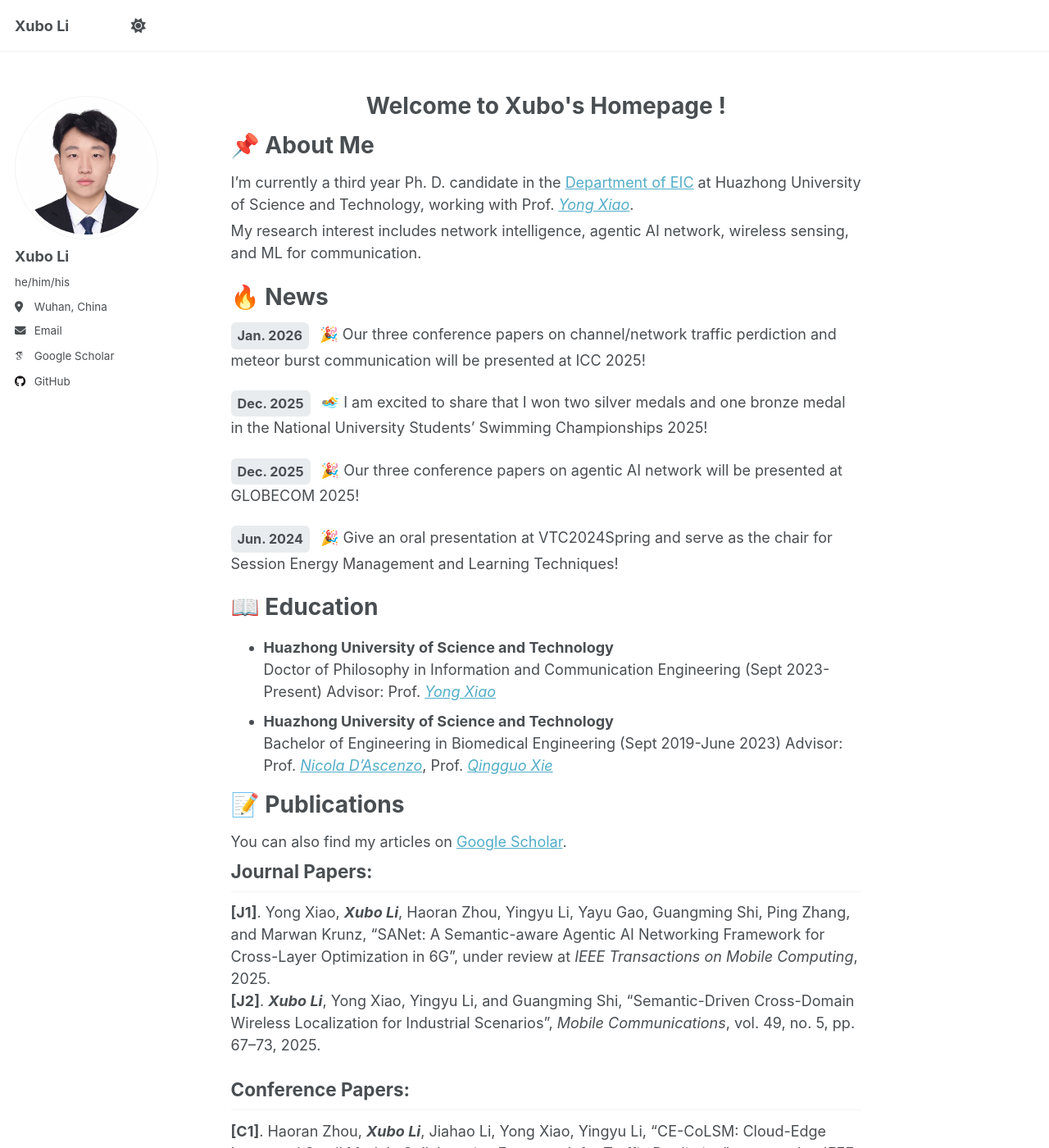
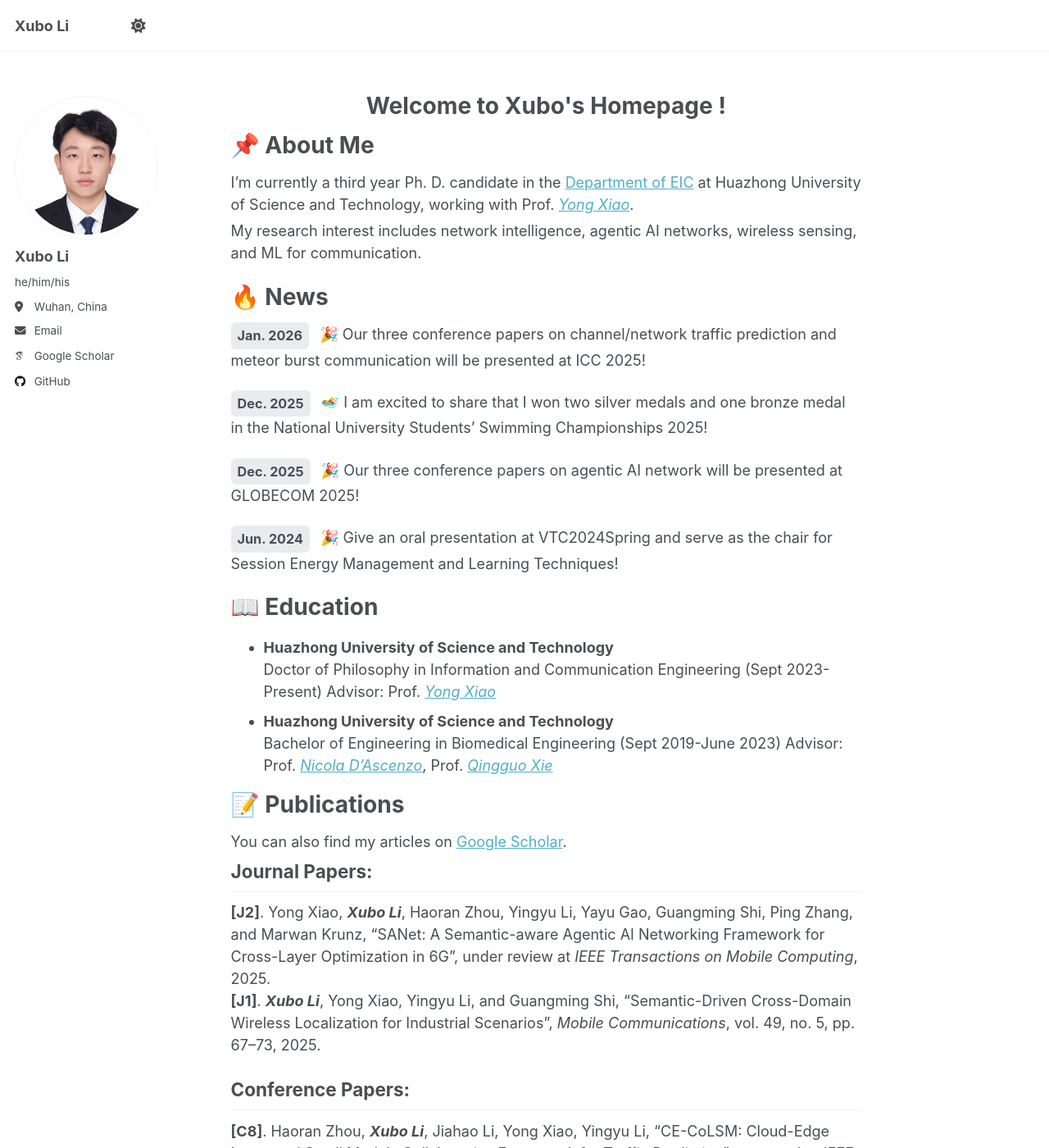
Before and after one commit to XuboLee/xubolee.github.io, a Jekyll site: the page built from _pages/about.md, in a window 1280 px wide and 1400 px high. Shown: the whole window at 82% size. Built offline with Jekyll 4.4.1, drawn with Linux system fonts in a browser that asks for light colours; some web fonts are replaced; a script that is not in the unit is left out; some of the changed text lies outside the part shown.

Commit message:
Update about.md

```diff
--- a/_pages/about.md
+++ b/_pages/about.md
@@ -16,11 +16,11 @@ I'm currently a third year Ph. D. candidate in the [Department of EIC](https://e
 
 <div style="margin-top: -1rem;"></div>
 
-My research interest includes network intelligence, agentic AI network, wireless sensing, and ML for communication.
+My research interest includes network intelligence, agentic AI networks, wireless sensing, and ML for communication.
 
 # 🔥 News
 <span style="background-color: #e9ecef; padding: 4px 8px; border-radius: 6px; font-size: 0.9em; margin-right: 8px; display: inline-block; vertical-align: middle;"><strong>Jan. 2026</strong></span>
-🎉 Our three conference papers on channel/network traffic perdiction and meteor burst communication will be presented at ICC 2025!<br>
+🎉 Our three conference papers on channel/network traffic prediction and meteor burst communication will be presented at ICC 2025!<br>
 
 <span style="background-color: #e9ecef; padding: 4px 8px; border-radius: 6px; font-size: 0.9em; margin-right: 8px; display: inline-block; vertical-align: middle;"><strong>Dec. 2025</strong></span>
 🏊 I am excited to share that I won two silver medals and one bronze medal in the National University Students' Swimming Championships 2025!<br>
@@ -42,20 +42,20 @@ You can also find my articles on [Google Scholar](https://scholar.google.com/cit
 <div style="margin-top: -2rem;"></div>
 
 ## Journal Papers:
-**[J1]**. Yong Xiao, <strong><em>Xubo Li</em></strong>, Haoran Zhou, Yingyu Li, Yayu Gao, Guangming Shi, Ping Zhang, and Marwan Krunz, "SANet: A Semantic-aware Agentic AI Networking Framework for Cross-Layer Optimization in 6G", under review at <em>IEEE Transactions on Mobile Computing</em>, 2025.<br>
-**[J2]**. <strong><em>Xubo Li</em></strong>, Yong Xiao, Yingyu Li, and Guangming Shi, "Semantic-Driven Cross-Domain Wireless Localization for Industrial Scenarios", <em>Mobile Communications</em>, vol. 49, no. 5, pp. 67–73, 2025.<br>
+**[J2]**. Yong Xiao, <strong><em>Xubo Li</em></strong>, Haoran Zhou, Yingyu Li, Yayu Gao, Guangming Shi, Ping Zhang, and Marwan Krunz, "SANet: A Semantic-aware Agentic AI Networking Framework for Cross-Layer Optimization in 6G", under review at <em>IEEE Transactions on Mobile Computing</em>, 2025.<br>
+**[J1]**. <strong><em>Xubo Li</em></strong>, Yong Xiao, Yingyu Li, and Guangming Shi, "Semantic-Driven Cross-Domain Wireless Localization for Industrial Scenarios", <em>Mobile Communications</em>, vol. 49, no. 5, pp. 67–73, 2025.<br>
 
 <div style="margin-top: -1rem;"></div>
 
 ## Conference Papers:
-**[C1]**. Haoran Zhou, <strong><em>Xubo Li</em></strong>, Jiahao Li, Yong Xiao, Yingyu Li, "CE-CoLSM: Cloud-Edge Large and Small Models Collaborative Framework for Traffic Prediction", accepted at <em>IEEE International Conference on Communication (ICC)</em>, Glasgow, Scotland, UK, May 2026.<br>
-**[C2]**. Zishuo Wang, <strong><em>Xubo Li</em></strong>, Yong Xiao, Zan Li, "Deep Reinforcement Learning-based Multi-parameter Adaptation for Meteor Burst Communication", accepted at <em>IEEE International Conference on Communication (ICC)</em>, Glasgow, Scotland, UK, May 2026.<br>
-**[C3]**. Shihao Xie, <strong><em>Xubo Li</em></strong>, Qi Wang, Yong Xiao, Yingyu Li, "SMART: A Sparse MoE-Transformer Framework for Environment-aware Channel Prediction", accepted at <em>IEEE International Conference on Communication (ICC)</em>, Glasgow, Scotland, UK, May 2026.<br>
-**[C4]**. <strong><em>Xubo Li</em></strong>, Yong Xiao, and Yingyu Li, "On the Generalization and Personalization Tradeoff for Agentic AI Networks," <em>IEEE Global Communications Conference (GLOBECOM)</em>, Taipei, Taiwan, China, Dec. 2025. [PDF](http://xubolee.github.io/files/GLOBECOM25_MAN.pdf) [Slides](http://xubolee.github.io/files/GLOBECOM25_MAN_Slides.pdf)<br>
-**[C5]**. Qi Wang, <strong><em>Xubo Li</em></strong>, and Yong Xiao, "LoRAT: Low Rank Adaptation and Transfer for Multi-environment Channel Estimations," <em>IEEE Global Communications Conference (GLOBECOM)</em>, Taipei, Taiwan, China, Dec. 2025. [PDF](http://xubolee.github.io/files/GLOBECOM25_LoRAT.pdf) [Slides](http://xubolee.github.io/files/GLOBECOM25_LoRAT_Slides.pdf)<br>
-**[C6]**. Yong Xiao, Haoran Zhou, <strong><em>Xubo Li</em></strong>, Yayu Gao, Guangming Shi, and Ping Zhang, "SANNet: A Semantic-Aware Agentic AI Networking Framework for Multi-Agent Cross-Layer Coordination," <em>IEEE Global Communications Conference (GLOBECOM)</em>, Taipei, Taiwan, China, Dec. 2025. [PDF](http://xubolee.github.io/files/GLOBECOM25_SANNet.pdf) [Slides](http://xubolee.github.io/files/GLOBECOM25_SANNet_Slides.pdf)<br>
-**[C7]**. Yayu Gao, Yong Xiao, Bo Liu, <strong><em>Xubo Li</em></strong>, Aoyu Hu, Wenhao Li, Yingyu Li, Guangming Shi, and Ping Zhang, "Skillsets on the Chain: A Blockchain-based Trustworthy Agentic AI Networking Framework," <em>IEEE Global Communications Conference (GLOBECOM)</em>, Taipei, Taiwan, China, Dec. 2025. [PDF](http://xubolee.github.io/files/GLOBECOM25_TrustAgentNet.pdf)<br>
-**[C8]**. <strong><em>Xubo Li</em></strong>, Yuanjie Jia, Yingyu Li, and Yong Xiao, "Towards Energy Efficient Federated Meta-learning in Edge Network," <em>IEEE Vehicular Technology Conference (VTC)</em>, Singapore, Jun 2024. [URL](https://ieeexplore.ieee.org/document/10683432) [PDF](http://xubolee.github.io/files/VTC2024Spring.pdf) [Slides](http://xubolee.github.io/files/VTC2024Spring_Slides.pdf)<br>
+**[C8]**. Haoran Zhou, <strong><em>Xubo Li</em></strong>, Jiahao Li, Yong Xiao, Yingyu Li, "CE-CoLSM: Cloud-Edge Large and Small Models Collaborative Framework for Traffic Prediction", accepted at <em>IEEE International Conference on Communication (ICC)</em>, Glasgow, Scotland, UK, May 2026.<br>
+**[C7]**. Zishuo Wang, <strong><em>Xubo Li</em></strong>, Yong Xiao, Zan Li, "Deep Reinforcement Learning-based Multi-parameter Adaptation for Meteor Burst Communication", accepted at <em>IEEE International Conference on Communication (ICC)</em>, Glasgow, Scotland, UK, May 2026.<br>
+**[C6]**. Shihao Xie, <strong><em>Xubo Li</em></strong>, Qi Wang, Yong Xiao, Yingyu Li, "SMART: A Sparse MoE-Transformer Framework for Environment-aware Channel Prediction", accepted at <em>IEEE International Conference on Communication (ICC)</em>, Glasgow, Scotland, UK, May 2026.<br>
+**[C5]**. <strong><em>Xubo Li</em></strong>, Yong Xiao, and Yingyu Li, "On the Generalization and Personalization Tradeoff for Agentic AI Networks," <em>IEEE Global Communications Conference (GLOBECOM)</em>, Taipei, Taiwan, China, Dec. 2025. [PDF](http://xubolee.github.io/files/GLOBECOM25_MAN.pdf) [Slides](http://xubolee.github.io/files/GLOBECOM25_MAN_Slides.pdf)<br>
+**[C4]**. Qi Wang, <strong><em>Xubo Li</em></strong>, and Yong Xiao, "LoRAT: Low Rank Adaptation and Transfer for Multi-environment Channel Estimations," <em>IEEE Global Communications Conference (GLOBECOM)</em>, Taipei, Taiwan, China, Dec. 2025. [PDF](http://xubolee.github.io/files/GLOBECOM25_LoRAT.pdf) [Slides](http://xubolee.github.io/files/GLOBECOM25_LoRAT_Slides.pdf)<br>
+**[C3]**. Yong Xiao, Haoran Zhou, <strong><em>Xubo Li</em></strong>, Yayu Gao, Guangming Shi, and Ping Zhang, "SANNet: A Semantic-Aware Agentic AI Networking Framework for Multi-Agent Cross-Layer Coordination," <em>IEEE Global Communications Conference (GLOBECOM)</em>, Taipei, Taiwan, China, Dec. 2025. [PDF](http://xubolee.github.io/files/GLOBECOM25_SANNet.pdf) [Slides](http://xubolee.github.io/files/GLOBECOM25_SANNet_Slides.pdf)<br>
+**[C2]**. Yayu Gao, Yong Xiao, Bo Liu, <strong><em>Xubo Li</em></strong>, Aoyu Hu, Wenhao Li, Yingyu Li, Guangming Shi, and Ping Zhang, "Skillsets on the Chain: A Blockchain-based Trustworthy Agentic AI Networking Framework," <em>IEEE Global Communications Conference (GLOBECOM)</em>, Taipei, Taiwan, China, Dec. 2025. [PDF](http://xubolee.github.io/files/GLOBECOM25_TrustAgentNet.pdf)<br>
+**[C1]**. <strong><em>Xubo Li</em></strong>, Yuanjie Jia, Yingyu Li, and Yong Xiao, "Towards Energy Efficient Federated Meta-learning in Edge Network," <em>IEEE Vehicular Technology Conference (VTC)</em>, Singapore, Jun 2024. [URL](https://ieeexplore.ieee.org/document/10683432) [PDF](http://xubolee.github.io/files/VTC2024Spring.pdf) [Slides](http://xubolee.github.io/files/VTC2024Spring_Slides.pdf)<br>
 
 
 # 💼 Service
```
